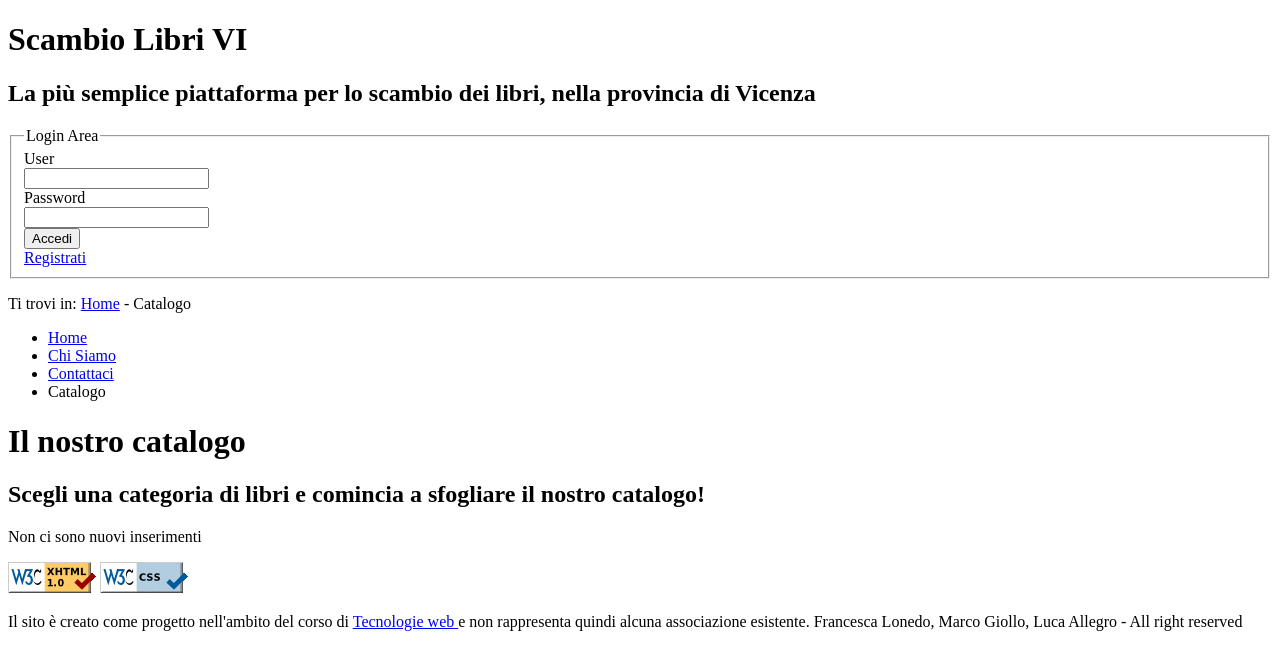
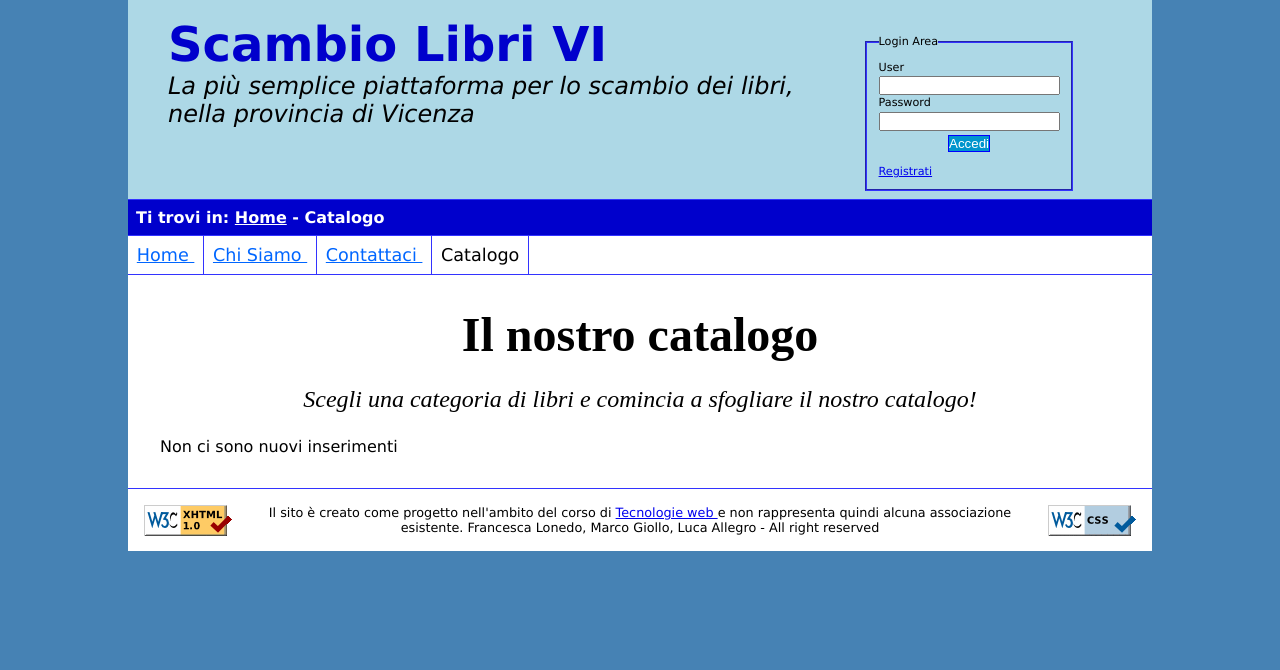
Before and after one commit to flonedo/tecWeb, a PHP site: page /Progetto/catalogo.php in a window 1280 px wide. Shown: the top 670 px of the page. Run offline with PHP 8.4, Linux system fonts and the light colour scheme; data that the repository does not hold is empty.

Commit message:
Update catalogo.php
corretto errore meta e link stile

```diff
--- a/tecweb/Progetto/catalogo.php
+++ b/tecweb/Progetto/catalogo.php
@@ -7,10 +7,8 @@
     	<meta http-equiv="Content-Type" content="text/html; charset=UTF-8" />
         <meta name="title" content="Scambio Libri Vi" />
         <meta name="description" content="Sito dedicato allo scambio di libri usati, pensato per la provincia di Vicenza e dintorni" />
-		<meta name="viewport" content="width=device-width, initial-scale=1.0">
-        <link  rel = "stylesheet" type="text/css" href="small.css" media= "handheld, screen and (max-width:480px)" />
-		<link rel="stylesheet" type="text/css" href="style/style.css" media="handheld, screen and(min-width:1080px), only screen and (max-width-device:1080px)"/>
-		<link rel = "stylesheet" type="text/css"  href="print.css" media="print"/>
+	<link rel="stylesheet" type="text/css" href="style/style.css" media="handheld, screen"/>
+	<link  rel = "stylesheet" type="text/css" href="small.css" media= "handheld, screen and (max-width:480px), only screen and (max-device-width:480px)" />		<link rel = "stylesheet" type="text/css"  href="print.css" media="print"/>
      </head>
      <body>
      <div id="header">
```
